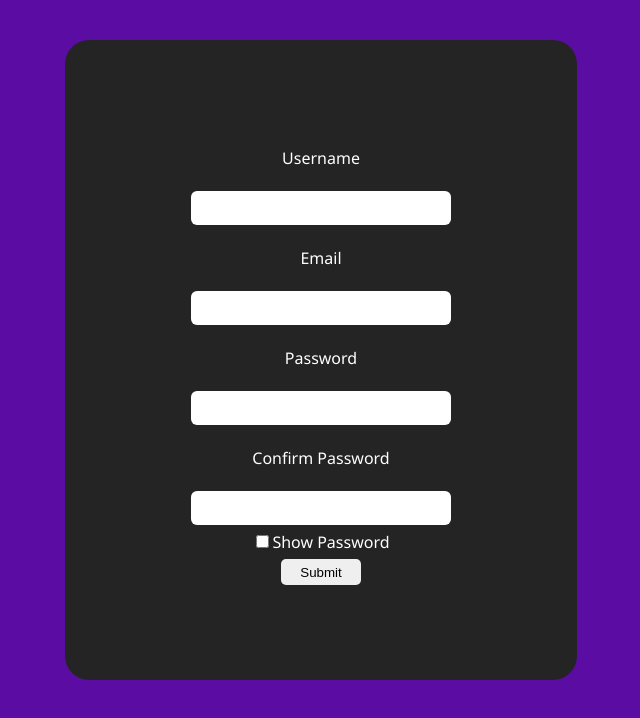
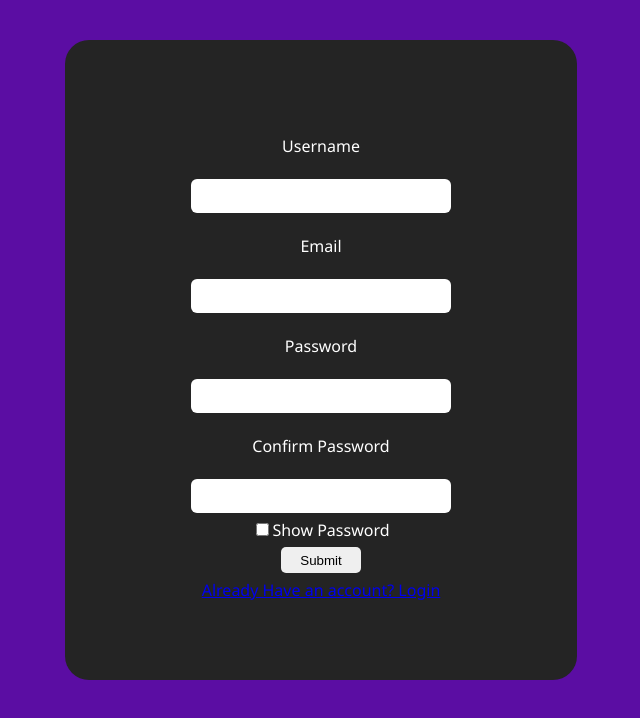
Before and after one commit to PedroLantyer/stocker, a React (Vite) app: page /registrationform in a window 1280 px wide. Shown: the top 718 px of the page, without its empty margins (231-871 px from the left). Built offline with nearby package versions, Linux system fonts and the light colour scheme.

Commit message:
Update Stocker

```diff
--- a/src/components/RegistrationForm.jsx
+++ b/src/components/RegistrationForm.jsx
@@ -1,4 +1,5 @@
 import { useState } from "react";
+import { Link } from "react-router-dom";
 import {
   emailIsDuplicateCheckLink,
   userIsDuplicateCheckLink,
@@ -9,6 +10,7 @@ import {
   verifyEmailIsDuplicate,
   verifyUserIsDuplicate,
 } from "../utils/registryRequirements";
+import { loginUrl } from "../utils/routerPath";
 
 function RegistrationForm() {
   const [passwordVisible, setPasswordVisible] = useState(false);
@@ -108,6 +110,9 @@ function RegistrationForm() {
       >
         Submit
       </button>
+
+      <br />
+      <Link to={loginUrl}>Already Have an account? Login</Link>
     </form>
   );
 }
--- a/src/main.jsx
+++ b/src/main.jsx
@@ -2,7 +2,7 @@ import React from "react";
 import ReactDOM from "react-dom/client";
 import { createBrowserRouter, RouterProvider } from "react-router-dom";
 import "./styles/index.css";
-import reactRouterPaths from "./utils/routerPath";
+import { reactRouterPaths } from "./utils/routerPath";
 
 const router = createBrowserRouter(reactRouterPaths);
 
--- a/src/utils/routerPath.jsx
+++ b/src/utils/routerPath.jsx
@@ -2,6 +2,9 @@ import App from "../App";
 import HelloWorld from "../components/HelloWorld";
 import NotFoundPage from "../components/NotFound";
 import RegistrationForm from "../components/RegistrationForm";
+
+const loginUrl = "/";
+const registrationUrl = "/registrationform";
 
 const reactRouterPaths = [
   { path: "/", element: <App />, errorElement: <NotFoundPage /> },
@@ -9,4 +12,4 @@ const reactRouterPaths = [
   { path: "/registrationform", element: <RegistrationForm /> },
 ];
 
-export default reactRouterPaths;
+export { reactRouterPaths, loginUrl, registrationUrl };
```
